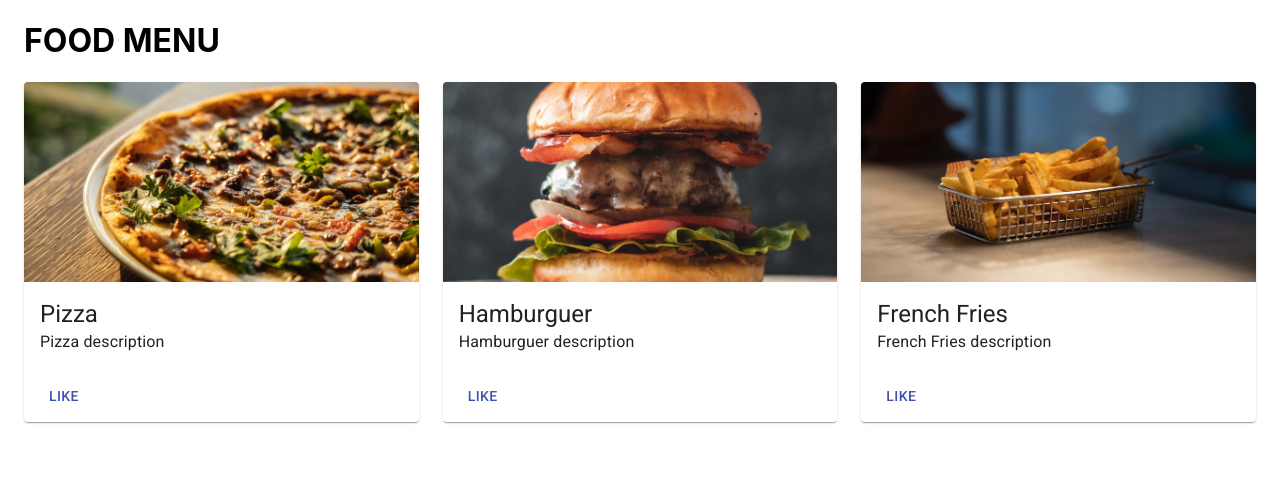
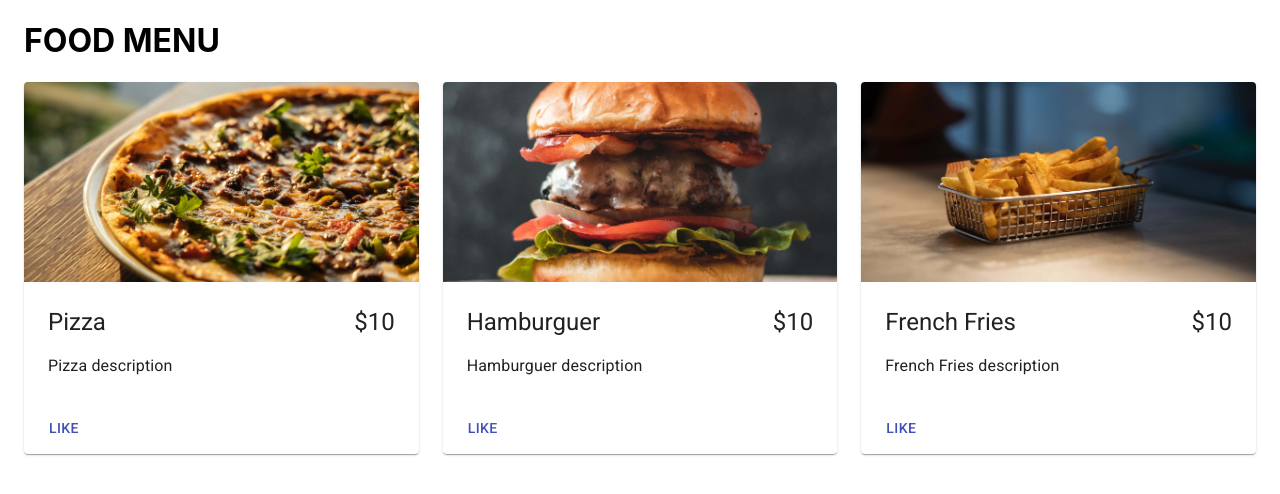
Before and after one commit to spuente/food-menu, a React (Create React App) app: page / in a window 1280 px wide. Shown: the top 494 px of the page. Built offline with nearby package versions, Linux system fonts and the light colour scheme.

Commit message:
feat: display price on food card layout

```diff
--- a/src/components/FoodCard.js
+++ b/src/components/FoodCard.js
@@ -1,4 +1,5 @@
 import {
+  Box,
   Button,
   Card,
   CardActionArea,
@@ -33,10 +34,21 @@ const FoodCard = ({ imageUrl, title, description }) => {
       <CardActionArea>
         <CardMedia className={classes.media} image={imageUrl} title={title} />
         <CardContent>
-          <Typography variant="h5" component="h2">
-            {title}
-          </Typography>
-          <Typography>{description}</Typography>
+          <Box display="flex">
+            <Box width="100%" p={1}>
+              <Typography variant="h5" component="h2">
+                {title}
+              </Typography>
+            </Box>
+            <Box flexShrink={0} p={1}>
+              <Typography variant="h5" component="h2">
+                $10
+              </Typography>
+            </Box>
+          </Box>
+          <Box display="flex" p={1}>
+            <Typography>{description}</Typography>
+          </Box>
         </CardContent>
       </CardActionArea>
       <CardActions>
```
